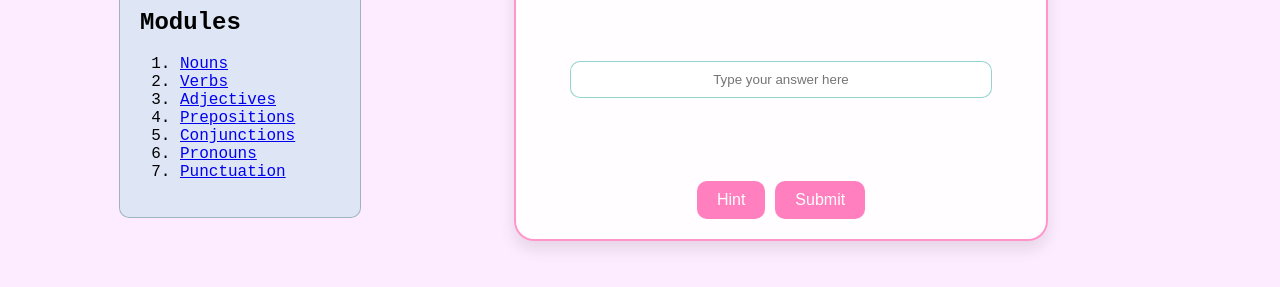
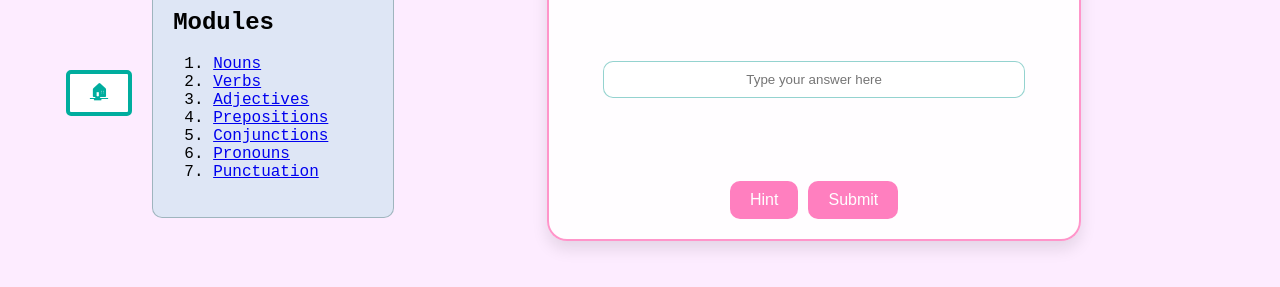
Before and after one commit to JianmingLinUMass/ms02, a plain HTML site: page front-end/quizzes.html in a window 1280 px wide. Shown: the part 307-594 px from the top of the page. Drawn offline with Linux system fonts and the light colour scheme.

Commit message:
made minor edits to each of the html/css files to include a home button and make the home button link to the home page (for now index.html but will be replaced shortly)

```diff
--- a/front-end/ProgressTracking/progress-tracking.css
+++ b/front-end/ProgressTracking/progress-tracking.css
@@ -17,3 +17,13 @@ body {
     line-height: 1.5;
     margin-left: 30px;
 }
+
+.home-button {
+    background-color: white;
+    padding: 10px 20px;
+    border-radius: 5px;
+    color: #00ad9e;
+    font-weight: bold;
+    cursor: pointer;
+    border: 4px solid #00ad9e;
+}
--- a/front-end/quizzes.css
+++ b/front-end/quizzes.css
@@ -40,6 +40,16 @@ body {
     width: 200px;
     border-radius: 10px;
     text-align: left;
+}
+
+.home-button {
+    background-color: white;
+    padding: 10px 20px;
+    border-radius: 5px;
+    color: #00ad9e;
+    font-weight: bold;
+    cursor: pointer;
+    border: 4px solid #00ad9e;
 }
 
 .welcome-message {
--- a/front-end/quizzes.html
+++ b/front-end/quizzes.html
@@ -7,6 +7,9 @@
     <link rel="stylesheet" href="quizzes.css">
 </head>
 <body>
+    <div class="home">
+        <a href="index.html" class="home-button">🏠︎</a>
+    </div>
     <div class="modules-box">
         <h2>Modules</h2>
         <ol class="module-list">
```
Also changed, not shown: front-end/Exercises/exercises.html (+1 -1 lines), front-end/Exercises/unit1exercise.html (+2 -2 lines), front-end/ProgressTracking/progress-tracking.html (+3 -0 lines), front-end/index.html (+14 -0 lines), front-end/theory.html (+2 -2 lines).
